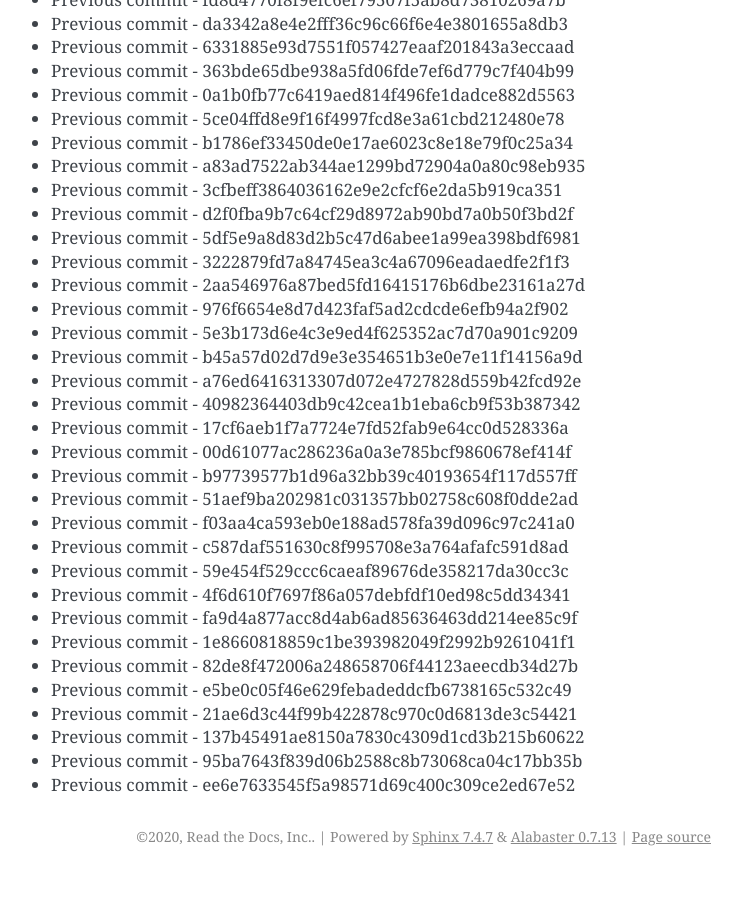
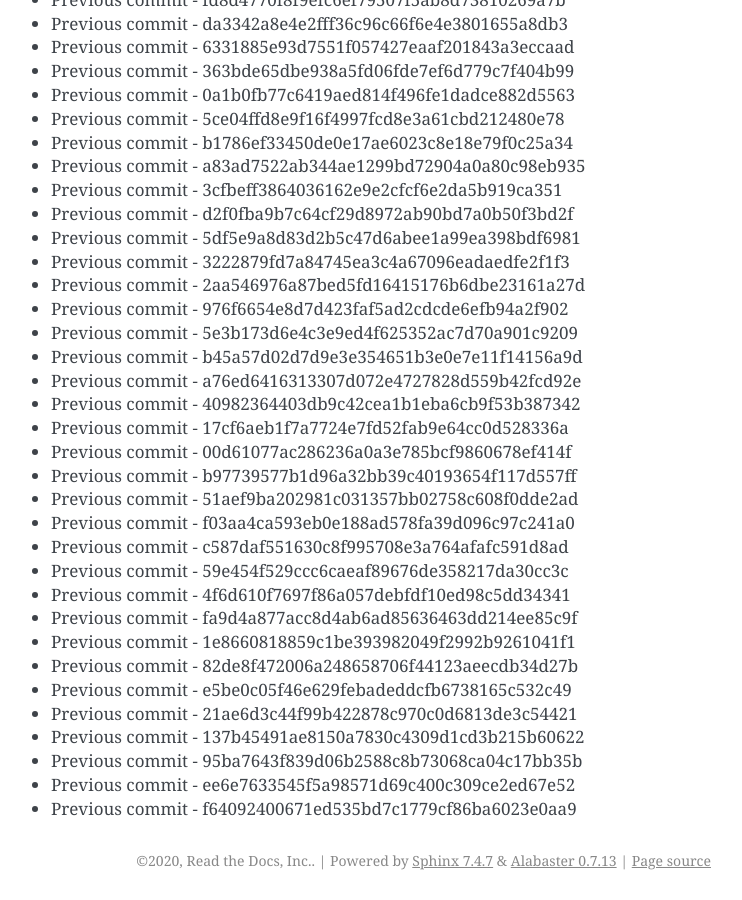
Before and after one commit to readthedocs/rtd-git-stresstest, a Sphinx documentation site: the page built from docs/updates.rst, in a window 1280 px wide and 900 px high, scrolled down 105600 px. Shown: the whole window, without its empty margins (399-1141 px from the left). Built offline with Sphinx 7.4.7, drawn with Linux system fonts in a browser that asks for light colours; before the commit the page ends 106476 px from its top, so only the background shows below that.

Commit message:
Generating commit from previous: f64092400671ed535bd7c1779cf86ba6023e0aa9

```diff
--- a/docs/updates.rst
+++ b/docs/updates.rst
@@ -4469,3 +4469,4 @@ It can be tested for any performance characteristics.
 * Previous commit - 137b45491ae8150a7830c4309d1cd3b215b60622
 * Previous commit - 95ba7643f839d06b2588c8b73068ca04c17bb35b
 * Previous commit - ee6e7633545f5a98571d69c400c309ce2ed67e52
+* Previous commit - f64092400671ed535bd7c1779cf86ba6023e0aa9
```
